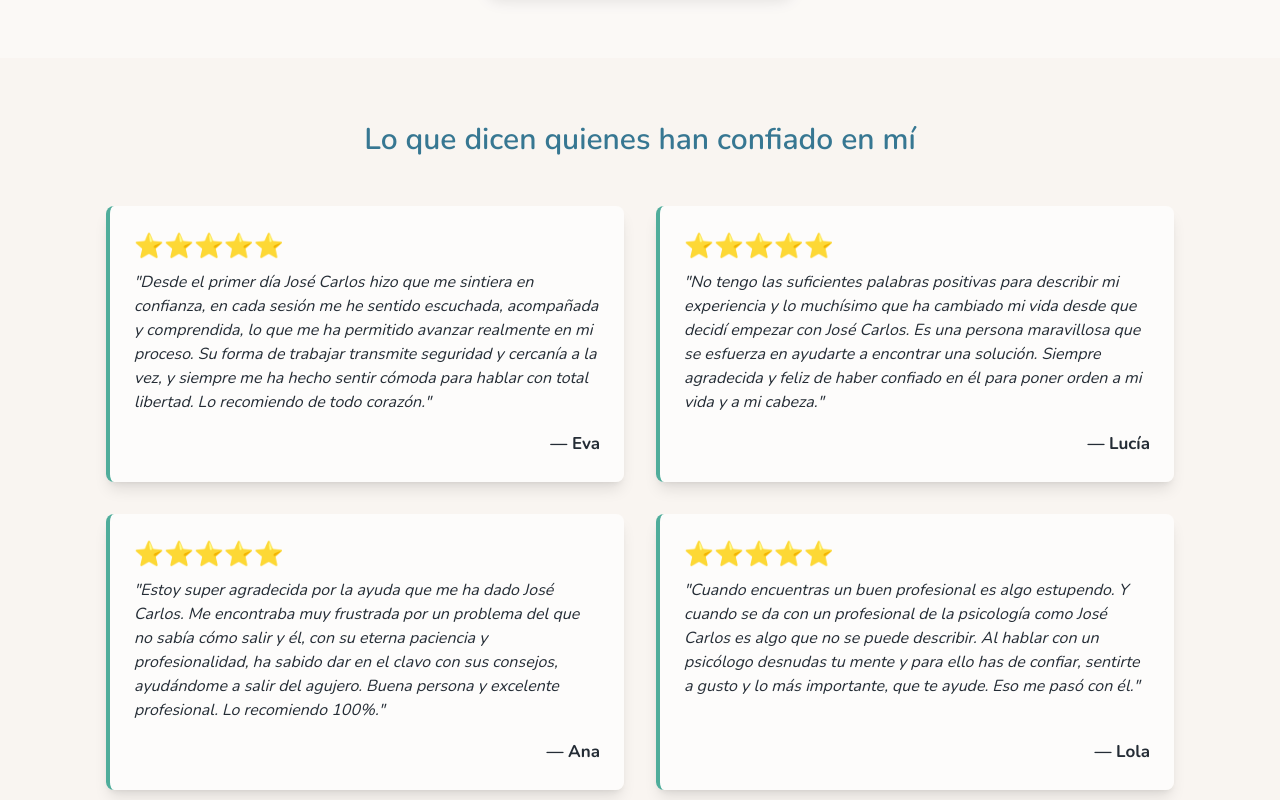
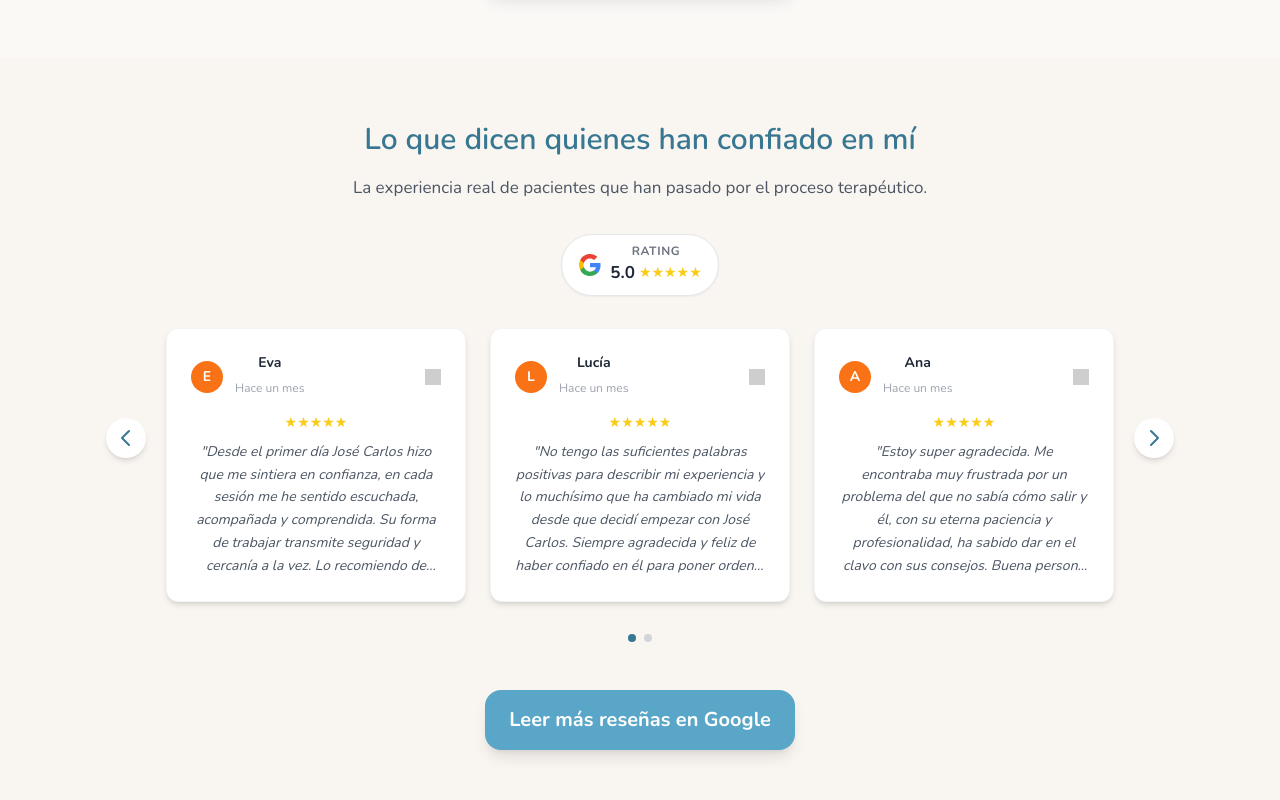
Before and after one commit to psicopiloto/psicopilotopage1, a Next.js app: page / in a window 1280 px wide. Shown: the part 4000-4800 px from the top of the page. Built offline with nearby package versions, Linux system fonts and the light colour scheme; grey boxes are pictures that could not be loaded.

Commit message:
Update index.js

```diff
--- a/pages/index.js
+++ b/pages/index.js
@@ -1,5 +1,6 @@
 // pages/index.js
 
+import { useState, useEffect } from "react"; // Importamos useState para el carrusel
 import Nav from "../components/Nav";
 import Footer from "../components/Footer";
 import { NextSeo } from "next-seo";
@@ -14,25 +15,160 @@ import Image from "next/image";
 const testimonialsData = [
   {
     stars: 5,
-    text: "Desde el primer día José Carlos hizo que me sintiera en confianza, en cada sesión me he sentido escuchada, acompañada y comprendida, lo que me ha permitido avanzar realmente en mi proceso. Su forma de trabajar transmite seguridad y cercanía a la vez, y siempre me ha hecho sentir cómoda para hablar con total libertad. Lo recomiendo de todo corazón.",
+    text: "Desde el primer día José Carlos hizo que me sintiera en confianza, en cada sesión me he sentido escuchada, acompañada y comprendida. Su forma de trabajar transmite seguridad y cercanía a la vez. Lo recomiendo de todo corazón.",
     author: "Eva",
   },
   {
     stars: 5,
-    text: "No tengo las suficientes palabras positivas para describir mi experiencia y lo muchísimo que ha cambiado mi vida desde que decidí empezar con José Carlos. Es una persona maravillosa que se esfuerza en ayudarte a encontrar una solución. Siempre agradecida y feliz de haber confiado en él para poner orden a mi vida y a mi cabeza.",
+    text: "No tengo las suficientes palabras positivas para describir mi experiencia y lo muchísimo que ha cambiado mi vida desde que decidí empezar con José Carlos. Siempre agradecida y feliz de haber confiado en él para poner orden a mi vida.",
     author: "Lucía",
   },
   {
     stars: 5,
-    text: "Estoy super agradecida por la ayuda que me ha dado José Carlos. Me encontraba muy frustrada por un problema del que no sabía cómo salir y él, con su eterna paciencia y profesionalidad, ha sabido dar en el clavo con sus consejos, ayudándome a salir del agujero. Buena persona y excelente profesional. Lo recomiendo 100%.",
+    text: "Estoy super agradecida. Me encontraba muy frustrada por un problema del que no sabía cómo salir y él, con su eterna paciencia y profesionalidad, ha sabido dar en el clavo con sus consejos. Buena persona y excelente profesional.",
     author: "Ana",
   },
   {
     stars: 5,
-    text: "Cuando encuentras un buen profesional es algo estupendo. Y cuando se da con un profesional de la psicología como José Carlos es algo que no se puede describir. Al hablar con un psicólogo desnudas tu mente y para ello has de confiar, sentirte a gusto y lo más importante, que te ayude. Eso me pasó con él.",
+    text: "Cuando encuentras un buen profesional es algo estupendo. Al hablar con un psicólogo desnudas tu mente y para ello has de confiar, sentirte a gusto y lo más importante, que te ayude. Eso me pasó con él.",
     author: "Lola",
   },
 ];
+
+// ========================================================================
+// COMPONENTE CARRUSEL (Interno)
+// ========================================================================
+const TestimonialCarousel = ({ data }) => {
+  const [currentIndex, setCurrentIndex] = useState(0);
+  const [itemsPerPage, setItemsPerPage] = useState(1);
+
+  // Detectar tamaño de pantalla para mostrar 1 o 3 reseñas
+  useEffect(() => {
+    const handleResize = () => {
+      if (window.innerWidth >= 768) {
+        setItemsPerPage(3);
+      } else {
+        setItemsPerPage(1);
+      }
+    };
+    handleResize(); // Ejecutar al inicio
+    window.addEventListener("resize", handleResize);
+    return () => window.removeEventListener("resize", handleResize);
+  }, []);
+
+  const nextSlide = () => {
+    setCurrentIndex((prevIndex) =>
+      prevIndex + 1 > data.length - itemsPerPage ? 0 : prevIndex + 1
+    );
+  };
+
+  const prevSlide = () => {
+    setCurrentIndex((prevIndex) =>
+      prevIndex - 1 < 0 ? data.length - itemsPerPage : prevIndex - 1
+    );
+  };
+
+  // Icono de Google SVG
+  const GoogleLogo = () => (
+    <svg viewBox="0 0 24 24" className="w-6 h-6 mr-2" xmlns="http://www.w3.org/2000/svg">
+      <path d="M22.56 12.25c0-.78-.07-1.53-.2-2.25H12v4.26h5.92c-.26 1.37-1.04 2.53-2.21 3.31v2.77h3.57c2.08-1.92 3.28-4.74 3.28-8.09z" fill="#4285F4" />
+      <path d="M12 23c2.97 0 5.46-.98 7.28-2.66l-3.57-2.77c-.98.66-2.23 1.06-3.71 1.06-2.86 0-5.29-1.93-6.16-4.53H2.18v2.84C3.99 20.53 7.7 23 12 23z" fill="#34A853" />
+      <path d="M5.84 14.09c-.22-.66-.35-1.36-.35-2.09s.13-1.43.35-2.09V7.07H2.18C1.43 8.55 1 10.22 1 12s.43 3.45 1.18 4.93l2.85-2.22.81-.62z" fill="#FBBC05" />
+      <path d="M12 5.38c1.62 0 3.06.56 4.21 1.64l3.15-3.15C17.45 2.09 14.97 1 12 1 7.7 1 3.99 3.47 2.18 7.07l3.66 2.84c.87-2.6 3.3-4.53 6.16-4.53z" fill="#EA4335" />
+    </svg>
+  );
+
+  return (
+    <div className="relative w-full max-w-6xl mx-auto px-8 md:px-12">
+
+      {/* HEADER TIPO GOOGLE */}
+      <div className="flex flex-col items-center justify-center mb-8">
+        <div className="flex items-center bg-white px-4 py-2 rounded-full shadow-sm border border-gray-200">
+          <GoogleLogo />
+          <div className="flex flex-col">
+            <span className="text-xs font-bold text-gray-500 uppercase tracking-wider">Rating</span>
+            <div className="flex items-center">
+              <span className="font-bold text-gray-800 mr-1">5.0</span>
+              <div className="flex text-yellow-400 text-sm">
+                {'★'.repeat(5)}
+              </div>
+            </div>
+          </div>
+        </div>
+      </div>
+
+      {/* CONTENEDOR CARRUSEL */}
+      <div className="overflow-hidden relative pb-4">
+        <div
+          className="flex transition-transform duration-500 ease-out"
+          style={{ transform: `translateX(-${currentIndex * (100 / itemsPerPage)}%)` }}
+        >
+          {data.map((item, index) => (
+            <div
+              key={index}
+              className="flex-shrink-0 px-3 w-full md:w-1/3"
+              style={{ flexBasis: itemsPerPage === 1 ? '100%' : '33.333%' }}
+            >
+              <div className="bg-white p-6 rounded-xl shadow-md border border-gray-100 h-full flex flex-col hover:shadow-lg transition-shadow">
+                <div className="flex items-center mb-3">
+                  <div className="bg-orange-500 text-white rounded-full w-8 h-8 flex items-center justify-center font-bold text-sm mr-3">
+                    {item.author.charAt(0)}
+                  </div>
+                  <div>
+                    <h4 className="font-bold text-gray-800 text-sm">{item.author}</h4>
+                    <span className="text-xs text-gray-400">Hace un mes</span>
+                  </div>
+                  <div className="ml-auto">
+                     <img src="https://upload.wikimedia.org/wikipedia/commons/c/c1/Google_%22G%22_logo.svg" alt="G" className="w-4 h-4 opacity-50"/>
+                  </div>
+                </div>
+                <div className="text-yellow-400 text-sm mb-2">{'★'.repeat(item.stars)}</div>
+                <p className="text-gray-600 text-sm leading-relaxed italic line-clamp-6">
+                  "{item.text}"
+                </p>
+              </div>
+            </div>
+          ))}
+        </div>
+      </div>
+
+      {/* BOTONES DE NAVEGACIÓN */}
+      <button
+        onClick={prevSlide}
+        className="absolute left-0 top-1/2 -translate-y-1/2 p-2 rounded-full bg-white text-psicopiloto-blue-600 shadow-md hover:bg-gray-50 z-10 focus:outline-none"
+        aria-label="Anterior"
+      >
+        <svg xmlns="http://www.w3.org/2000/svg" className="h-6 w-6" fill="none" viewBox="0 0 24 24" stroke="currentColor">
+          <path strokeLinecap="round" strokeLinejoin="round" strokeWidth={2} d="M15 19l-7-7 7-7" />
+        </svg>
+      </button>
+
+      <button
+        onClick={nextSlide}
+        className="absolute right-0 top-1/2 -translate-y-1/2 p-2 rounded-full bg-white text-psicopiloto-blue-600 shadow-md hover:bg-gray-50 z-10 focus:outline-none"
+        aria-label="Siguiente"
+      >
+        <svg xmlns="http://www.w3.org/2000/svg" className="h-6 w-6" fill="none" viewBox="0 0 24 24" stroke="currentColor">
+          <path strokeLinecap="round" strokeLinejoin="round" strokeWidth={2} d="M9 5l7 7-7 7" />
+        </svg>
+      </button>
+
+      {/* PUNTOS INDICADORES (Opcional, ayuda a saber que hay más) */}
+      <div className="flex justify-center space-x-2 mt-4">
+        {Array.from({ length: Math.ceil(data.length - (itemsPerPage - 1)) }).map((_, idx) => (
+          <div
+            key={idx}
+            className={`h-2 w-2 rounded-full transition-colors ${idx === currentIndex ? 'bg-psicopiloto-blue-600' : 'bg-gray-300'}`}
+          />
+        ))}
+      </div>
+    </div>
+  );
+};
+
+// ========================================================================
+// PÁGINA PRINCIPAL
+// ========================================================================
 
 export default function Home() {
   const googleReviewsLink = "https://share.google/7GKlTrF0YTfa8pGSq";
@@ -221,27 +357,25 @@ export default function Home() {
           </div>
         </section>
 
-        {/* SECCIÓN DE TESTIMONIOS MOVIDA AQUÍ */}
-        <section className="py-16 bg-psicopiloto-sand-50">
-          <div className="container mx-auto max-w-5xl text-center">
-            <h2 className="text-3xl font-semibold mb-12 text-psicopiloto-blue-600">
+        {/* ======================================================================== */}
+        {/* SECCIÓN DE TESTIMONIOS (MODIFICADA CON CARRUSEL) */}
+        {/* ======================================================================== */}
+        <section className="py-16 bg-psicopiloto-sand-50 overflow-hidden">
+          <div className="container mx-auto max-w-6xl text-center">
+            <h2 className="text-3xl font-semibold mb-4 text-psicopiloto-blue-600">
               Lo que dicen quienes han confiado en mí
             </h2>
-            <div className="grid md:grid-cols-2 gap-8 text-left">
-              {testimonialsData.map((testimonial, index) => (
-                <div key={index} className="flex flex-col bg-white/70 p-6 rounded-lg shadow-lg border-l-4 border-psicopiloto-green-500 transition transform hover:-translate-y-1">
-                  <p className="text-2xl text-yellow-500 mb-2">{'⭐️'.repeat(testimonial.stars)}</p>
-                  <blockquote className="italic text-psicopiloto-gray-700 mb-4 flex-grow text-sm md:text-base leading-relaxed">
-                    "{testimonial.text}"
-                  </blockquote>
-                  <p className="font-bold text-right text-psicopiloto-gray-700">— {testimonial.author}</p>
-                </div>
-              ))}
-            </div>
+            <p className="text-psicopiloto-gray-500 mb-8 max-w-2xl mx-auto">
+              La experiencia real de pacientes que han pasado por el proceso terapéutico.
+            </p>
+
+            {/* Inserción del nuevo componente Carrusel */}
+            <TestimonialCarousel data={testimonialsData} />
+
             <div className="mt-12">
               <AnimatedCTA
                 href={googleReviewsLink}
-                text="Ver todas las reseñas en Google"
+                text="Leer más reseñas en Google"
                 color="blue" // ✅ AZUL: Información y confianza
                 isExternal={true}
               />
```
